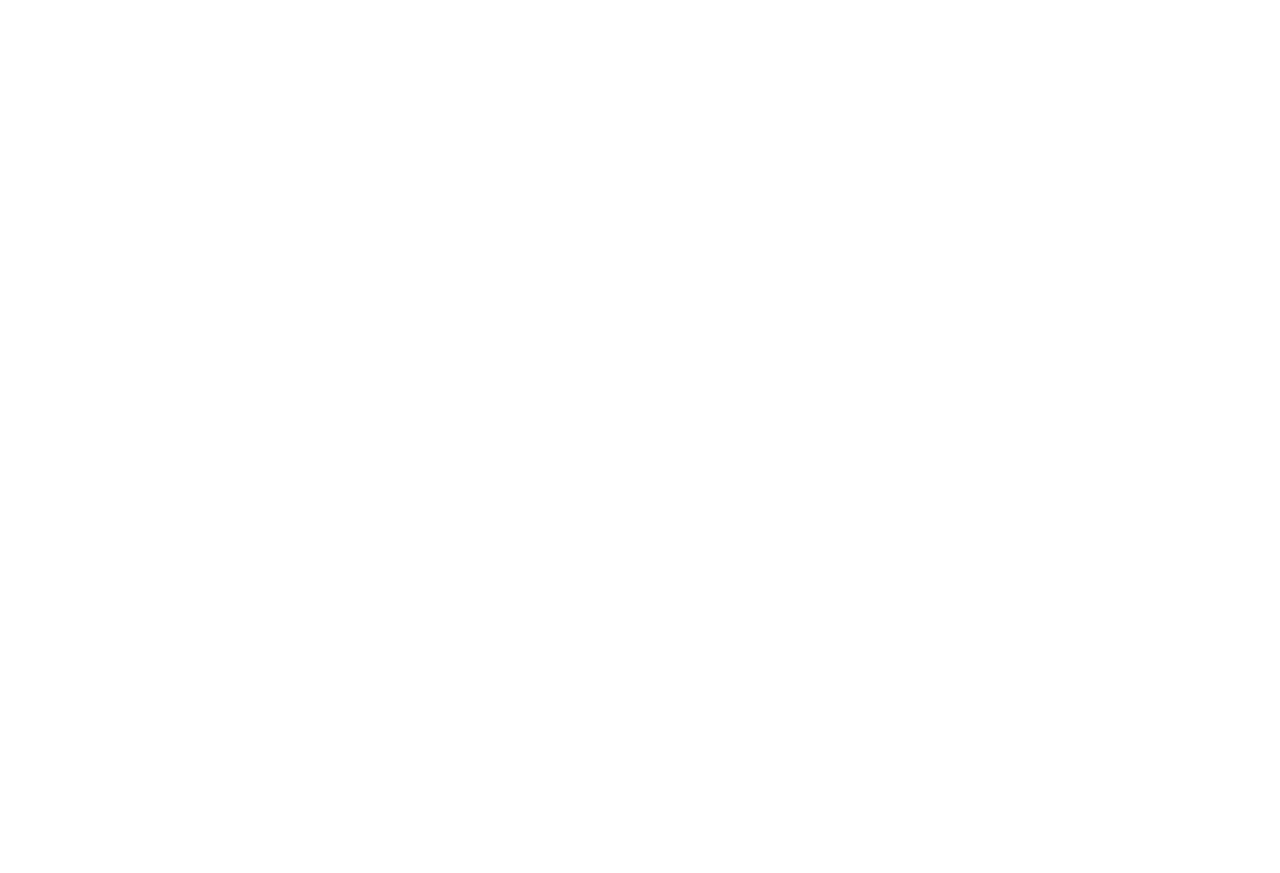
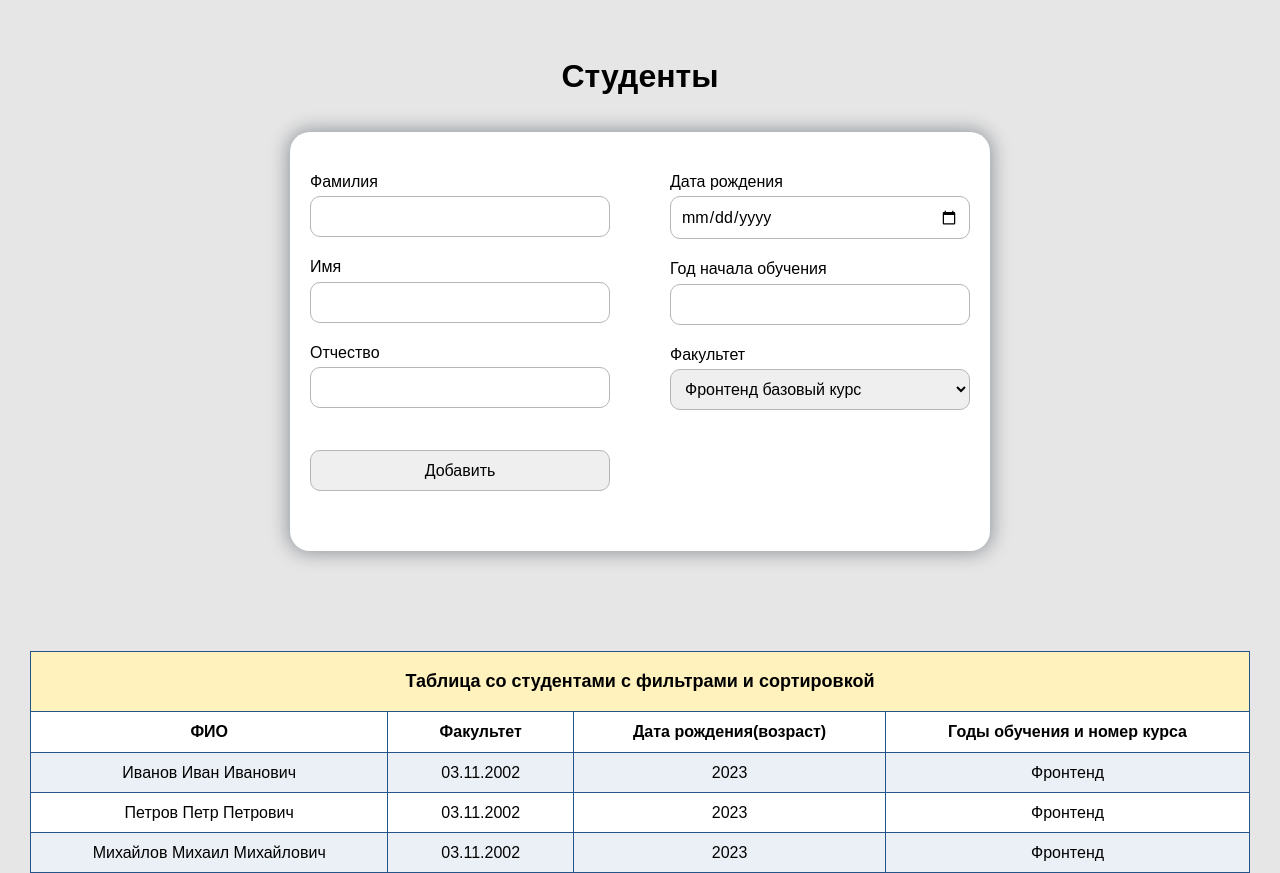
Before and after one commit to PanasenkoVadim/students, a website built with webpack: page src/static/index.html in a window 1280 px wide. Before the commit the page ends 800 px from the top, so only its background shows below. Built offline with nearby package versions, Linux system fonts and the light colour scheme.

Commit message:
Коммит 2

```diff
--- a/src/js/index.js
+++ b/src/js/index.js
@@ -0,0 +1,5 @@
+const { createTable } = require("./table")
+
+document.addEventListener("DOMContentLoaded", function () {
+    createTable()
+})
--- /dev/null
+++ b/src/js/table.js
@@ -0,0 +1,45 @@
+const students = [
+    {
+        surname: "Иванов",
+        name: "Иван",
+        lastname: "Иванович",
+        date: "03.11.2002",
+        startYear: "2023",
+        faculty: "Фронтенд"
+    },
+    {
+        surname: "Петров",
+        name: "Петр",
+        lastname: "Петрович",
+        date: "03.11.2002",
+        startYear: "2023",
+        faculty: "Фронтенд"
+    },
+    {
+        surname: "Михайлов",
+        name: "Михаил",
+        lastname: "Михайлович",
+        date: "03.11.2002",
+        startYear: "2023",
+        faculty: "Фронтенд"
+    },
+]
+
+
+
+
+const createTableRow = (obj) => {
+    return `<tr>
+    <td>${obj.surname} ${obj.name} ${obj.lastname}</td>
+    <td>${obj.date}</td>
+    <td>${obj.startYear}</td>
+    <td>${obj.faculty}</td>
+</tr>`
+}
+
+export const createTable = () => {
+    const tbody = document.getElementById("tbody")
+    students.forEach(student => {
+        tbody.innerHTML += createTableRow(student)
+    })
+}
--- a/src/scss/Home.scss
+++ b/src/scss/Home.scss
@@ -0,0 +1,84 @@
+@import "./vars.scss";
+@import "./mixins.scss";
+@import "./zero-style.scss";
+
+.title {
+    line-height: 32px;
+    text-align: center;
+    padding-top: 60px;
+    margin-bottom: 40px;
+}
+
+table,
+caption,
+td,
+th {
+    /* задаем границу для всех элементов */
+    border: 1px solid #245488;
+    border-collapse: collapse;
+}
+
+caption {
+    border-bottom: none;
+}
+
+td,
+th,
+caption {
+    /* делаем отступ в ячейках, выставляем выравнивание текста */
+    padding: 10px 40px;
+    text-align: center;
+}
+
+caption {
+    font-weight: 700;
+    font-size: 18px;
+    padding: 20px 0;
+    background-color: #fff2bd;
+}
+
+table {
+    background-color: white;
+}
+
+tbody tr:nth-child(odd) {
+    background-color: #ebf0f6;
+}
+
+table {
+    margin: 0 auto;
+    width: 100%;
+
+}
+
+.form {
+    display: grid;
+    grid-template-columns: 1fr 1fr;
+    column-gap: 60px;
+    row-gap: 20px;
+    margin: 0 auto;
+    width: fit-content;
+    margin-bottom: 100px;
+    background-color: white;
+    padding: 40px 20px;
+    border-radius: 20px;
+    box-shadow: 0 0 18px 3px #03122157;
+
+    &_field {
+        display: flex;
+        flex-direction: column;
+        margin-bottom: 20px;
+    }
+
+    label {
+        margin-bottom: 5px;
+    }
+
+    input,
+    select {
+        width: 300px;
+        padding: 10px;
+        border: 1px solid #b6b6b6;
+        border-radius: 10px;
+    }
+}
--- /dev/null
+++ b/src/scss/mixins.scss
@@ -0,0 +1,17 @@
+@mixin breakpoint($bp, $rule: min-width) {
+    @media screen and (#{$rule}: map-get($grid-breakpoints, $bp)) {
+        @content;
+    }
+}
+
+@mixin max-breakpoint($bp, $rule: max-width) {
+    @media screen and (#{$rule}: (map-get($grid-breakpoints, $bp) - 1)) {
+        @content;
+    }
+}
+
+@mixin min-max-breakpoint($min, $max) {
+    @media screen and (min-width: map-get($grid-breakpoints, $min)) and (max-width: (map-get($grid-breakpoints, $max) - 1)) {
+        @content;
+    }
+}
--- /dev/null
+++ b/src/scss/vars.scss
@@ -0,0 +1,27 @@
+$grid-breakpoints: (
+    xs: 480px,
+    sm: 768px,
+    md: 1024px,
+    lg: 1366px,
+    xl: 1920px) !default;
+
+$white: #fff;
+$black: #000;
+$mainGreen: #006d68;
+$lightOrange: #ffd2bf;
+$accentOrange: #ff8753;
+$mainOrange: #fd7940;
+$mainGrey: #819ab5;
+$lightGrey: #c3dfde;
+$glassWhite: rgba(255, 255, 255, 0.5
+);
+$accentLightGrey: #e9f3f3;
+$accentLightBlue: #85c0bd;
+$accentBlue: #67b6b3;
+$accentAqua: #caf6f4;
+$accentGrey: #8a8a8a;
+
+$gradientAAE6E3: linear-gradient(315deg, #8ae2de 0%, rgba(217, 217, 217, 0) 100%);
+$cardGradient: linear-gradient(319deg, #aae6e3 0%, rgba(170, 230, 227, 0) 100%);
+$gradientFE: linear-gradient(135deg, #ffefde 0%, rgba(255, 239, 222, 0) 100%);
+$boxShadow: 0 26px 87px -23px #8be2de;
--- /dev/null
+++ b/src/scss/zero-style.scss
@@ -0,0 +1,105 @@
+*,
+*::before,
+*::after {
+    box-sizing: border-box !important;
+    outline: none;
+}
+
+ul,
+ol {
+    padding: 0;
+}
+
+body,
+h1,
+h2,
+h3,
+h4,
+h5,
+h6,
+p,
+ul,
+ol,
+li,
+figure,
+figcaption,
+blockquote,
+dl,
+dd {
+    margin: 0;
+}
+
+ul[class],
+ol[class] {
+    list-style: none;
+}
+
+a:not([class]) {
+    text-decoration-skip-ink: auto;
+}
+
+img {
+    display: block;
+    max-width: 100%;
+}
+
+input,
+button,
+textarea,
+select {
+    font: inherit;
+}
+
+button {
+    margin: 0;
+    background-color: transparent;
+    border: 0;
+    padding: 0;
+    box-shadow: none;
+    cursor: pointer;
+    -webkit-tap-highlight-color: transparent;
+}
+
+a {
+    text-decoration: none;
+    -webkit-tap-highlight-color: transparent;
+
+    &:focus {
+        outline: none;
+    }
+}
+
+body {
+    font-family: sans-serif;
+    font-size: 16px;
+    line-height: 19.2px;
+    font-weight: 400;
+    background-color: #e6e6e6;
+
+    &.stop-scroll {
+        overflow: hidden;
+        height: auto;
+    }
+}
+
+.wrapper {
+    overflow: hidden;
+}
+
+.container {
+    margin: 0 auto;
+    width: 100%;
+    padding: 0 15px;
+
+    @include breakpoint(sm) {
+        padding: 0 20px;
+    }
+
+    @include breakpoint(md) {
+        padding: 0 30px;
+    }
+
+    @include breakpoint(lg) {
+        max-width: 1280px;
+    }
+}
--- a/src/static/index.html
+++ b/src/static/index.html
@@ -5,11 +5,69 @@
     <meta charset="UTF-8">
     <meta http-equiv="X-UA-Compatible" content="IE=edge">
     <meta name="viewport" content="width=device-width, initial-scale=1.0">
+    <link rel="stylesheet" href="./css/main.css">
+    <script defer src="./js/main.js"></script>
     <title>Document</title>
 </head>
 
 <body>
+    <div class="container">
+        <h1 class="title">Студенты</h1>
+        <form action="" class="form">
+            <div class="form_col">
 
+                <div class="form_field">
+                    <label for="surname">Фамилия</label>
+                    <input type="text" id="surname" name="surname">
+                </div>
+                <div class="form_field">
+                    <label for="name">Имя</label>
+                    <input type="text" id="name" name="name">
+                </div>
+                <div class="form_field">
+                    <label for="lastname">Отчество</label>
+                    <input type="text" id="lastname" name="lastname">
+                </div>
+            </div>
+            <div class="form_col">
+                <div class="form_field">
+                    <label for="dateOfBirth">Дата рождения</label>
+                    <input type="date" id="dateOfBirth" name="dateOfBirth">
+                </div>
+                <div class="form_field">
+                    <label for="startYear">Год начала обучения</label>
+                    <input type="text" id="startYear" name="startYear">
+                </div>
+                <div class="form_field">
+                    <label for="faculty">Факультет</label>
+                    <select name="" id="faculty">
+                        <option value="">Фронтенд базовый курс</option>
+                        <option value="">Фронтенд React</option>
+                        <option value="">Бэкэнд на Python</option>
+                        <option value="">Бэкэнд на PHP</option>
+                    </select>
+                </div>
+            </div>
+
+            <div class="form_field">
+                <input type="submit" value="Добавить">
+            </div>
+        </form>
+        <table>
+            <caption>Таблица со студентами с фильтрами и сортировкой</caption>
+            <thead>
+                <tr>
+                    <th>ФИО</th>
+                    <th>Факультет</th>
+                    <th>Дата рождения(возраст)</th>
+                    <th>Годы обучения и номер курса</th>
+                </tr>
+            </thead>
+            <tbody id="tbody">
+            </tbody>
+        </table>
+
+    </div>
 </body>
 
 </html>
```
